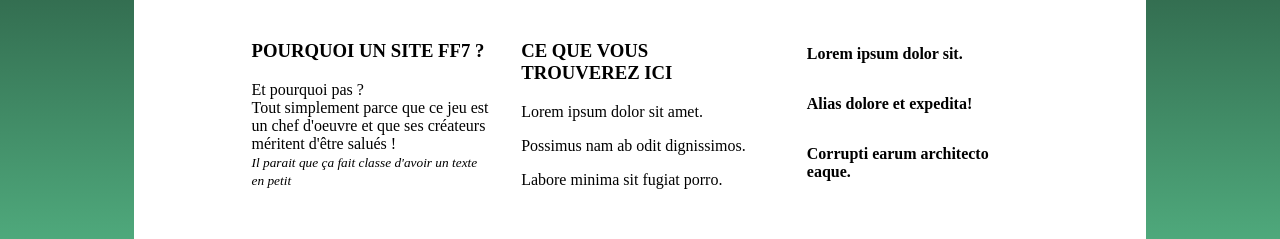
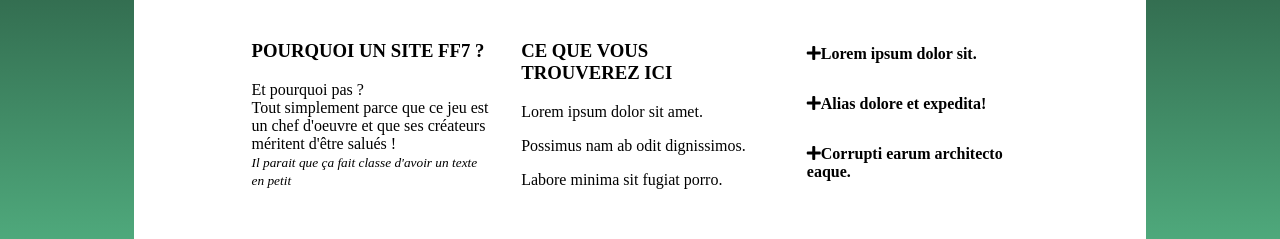
Before and after one commit to Jaune-Senat/ExoVibes, a plain HTML site: page index.html in a window 1280 px wide. Shown: the part 455-694 px from the top of the page. Drawn offline with Linux system fonts and the light colour scheme.

Commit message:
ajout fontawesome des paragraphes déroulables

```diff
--- a/index.html
+++ b/index.html
@@ -46,9 +46,9 @@
                 <p>Labore minima sit fugiat porro.</p>
             </div>
             <div id="openable">
-                <b><p>Lorem ipsum dolor sit.</p></b>
-                <b><p>Alias dolore et expedita!</p></b>
-                <b><p>Corrupti earum architecto eaque.</p></b>
+                <b><p><i class="fas fa-plus"></i>Lorem ipsum dolor sit.</p></b>
+                <b><p><i class="fas fa-plus"></i>Alias dolore et expedita!</p></b>
+                <b><p><i class="fas fa-plus"></i>Corrupti earum architecto eaque.</p></b>
             </div>
         </section>
 
```
